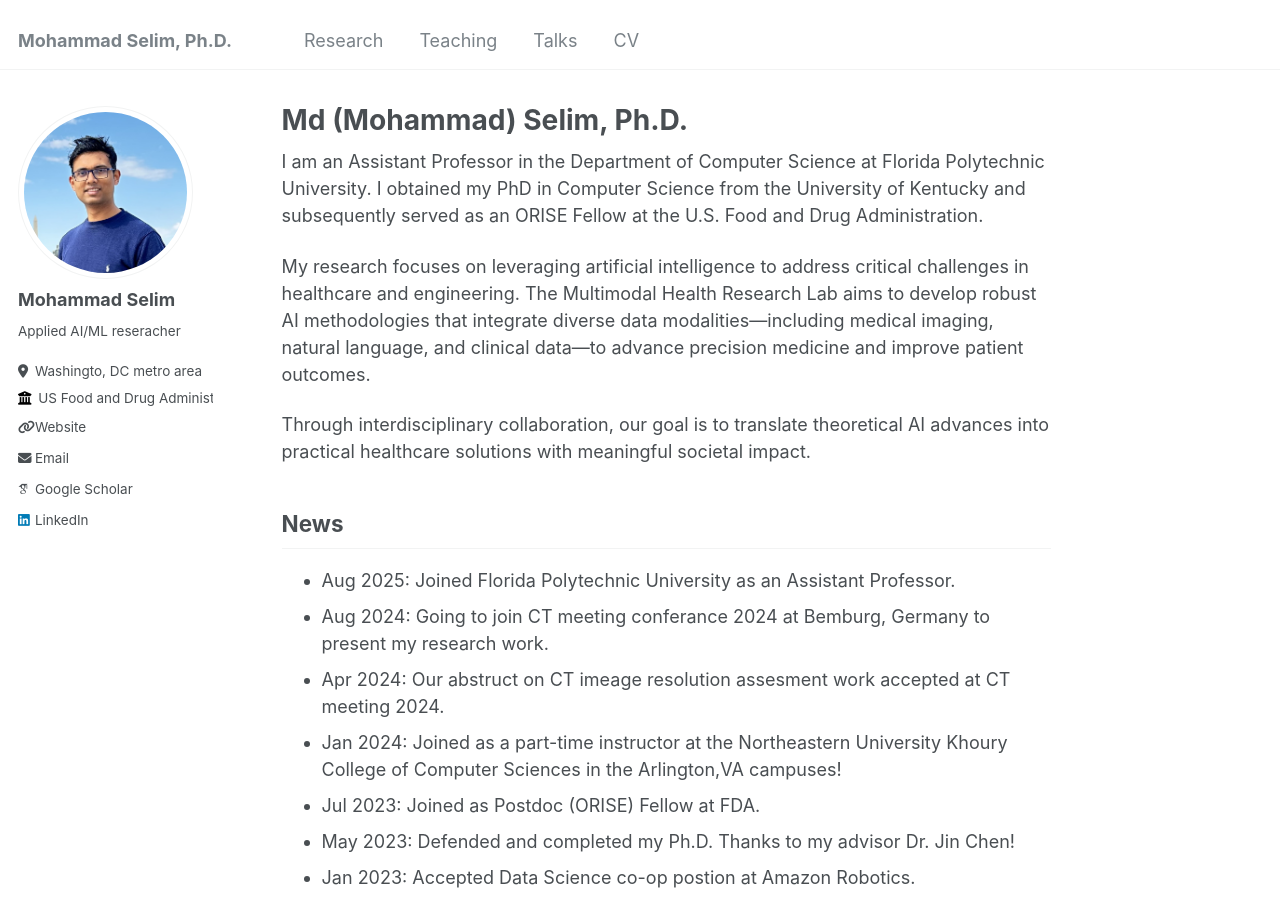
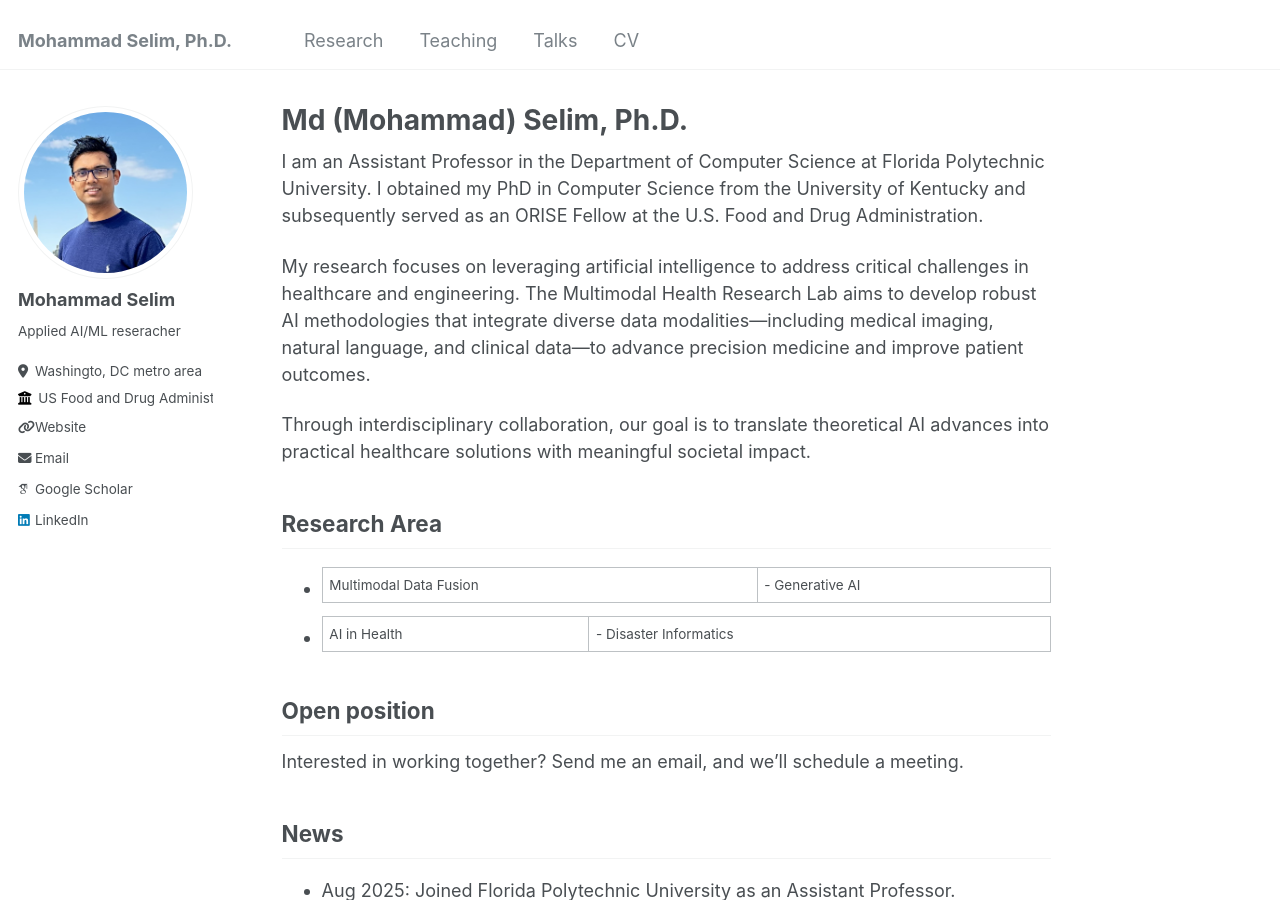
Before and after one commit to selimmd/selimmd.github.io, a Jekyll site: the page built from _pages/about.md, in a window 1280 px wide and 900 px high. Built offline with Jekyll 4.4.1, drawn with Linux system fonts in a browser that asks for light colours; some web fonts are replaced.

Commit message:
Update about.md

```diff
--- a/_pages/about.md
+++ b/_pages/about.md
@@ -14,8 +14,12 @@ My research focuses on leveraging artificial intelligence to address critical ch
 
 Through interdisciplinary collaboration, our goal is to translate theoretical AI advances into practical healthcare solutions with meaningful societal impact.
 
+## Research Area
+- Multimodal Data Fusion    | - Generative AI
+- AI in Health              | - Disaster Informatics
 
-
+## Open position
+Interested in working together? Send me an email, and we’ll schedule a meeting.
 
 ## News
 - Aug 2025: Joined Florida Polytechnic University as an Assistant Professor.
```
